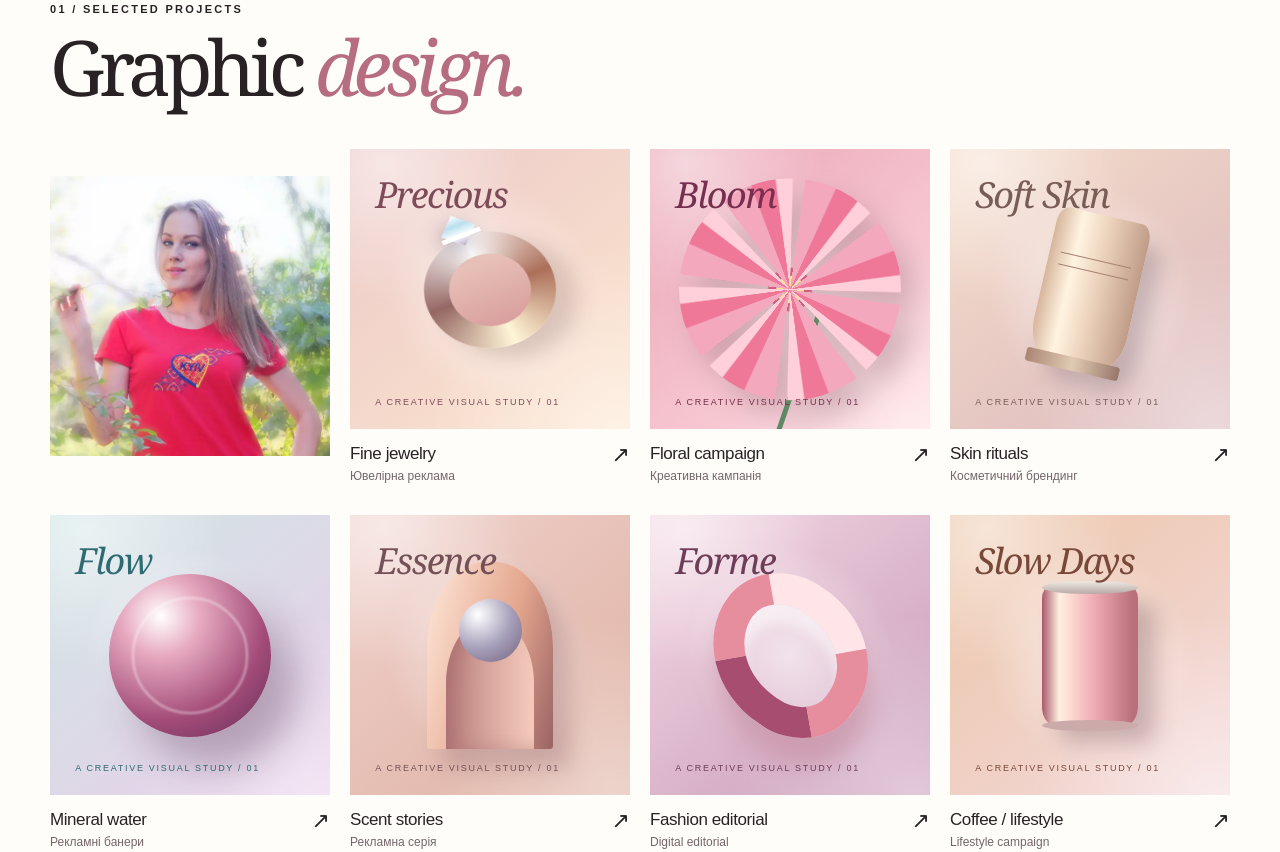
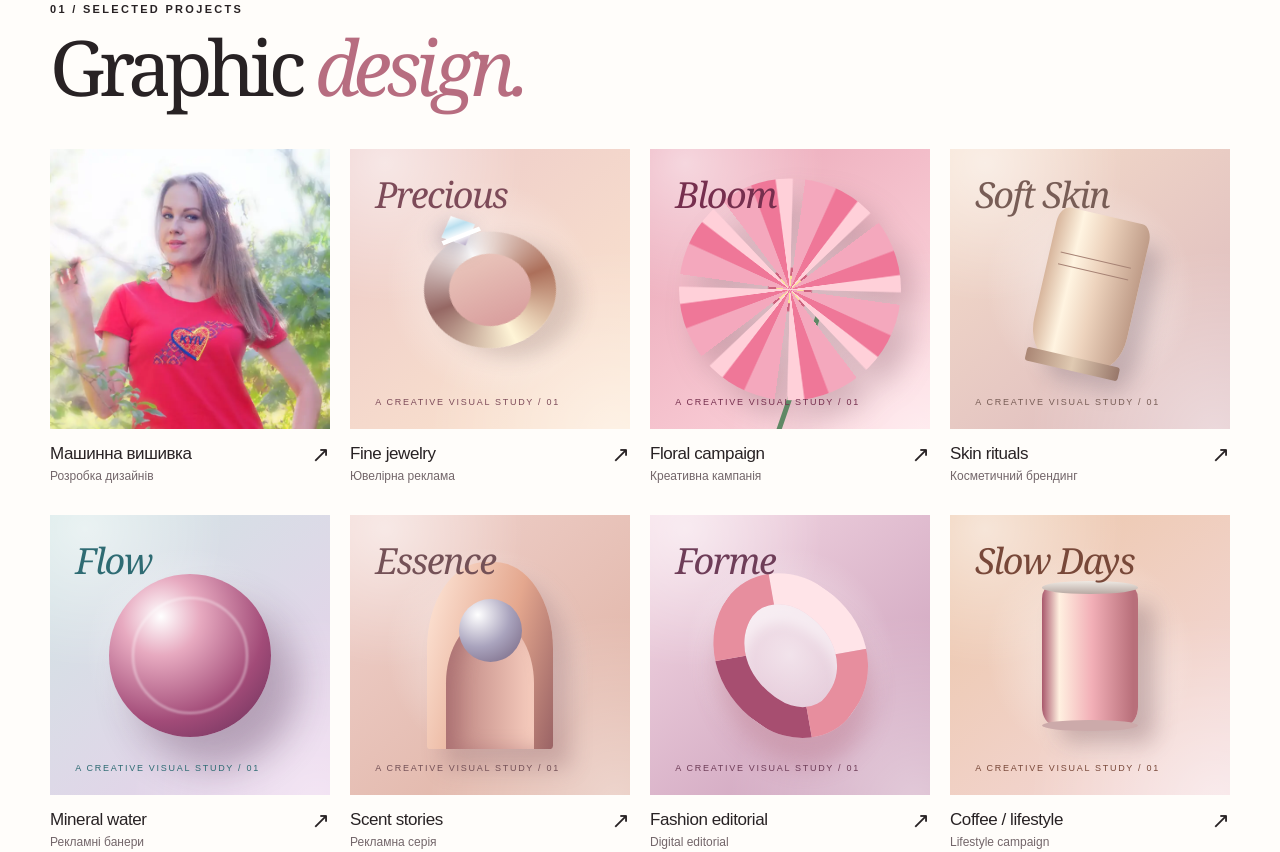
Before and after one commit to oksakvitka-boop/my-portfolio_oksakoval, a plain HTML site: page index.html in a window 1280 px wide. Shown: the part 730-1582 px from the top of the page. Drawn offline with Linux system fonts and the light colour scheme.

Commit message:
Align first graphic project card and add machine embroidery title and design subtitle

```diff
--- a/index.html
+++ b/index.html
@@ -48,8 +48,8 @@
     .section-head h2 em{font-weight:400;color:#b76d80}
     .section-summary{max-width:310px;line-height:1.65;color:var(--muted);font-size:14px;margin:0 0 5px}
     .section-index{display:inline-block;margin-left:16px;vertical-align:top;font:12px Arial,sans-serif;letter-spacing:0}
-    .project-grid{display:grid;grid-template-columns:repeat(4,minmax(0,1fr));gap:32px 20px}
-    .project-card{padding:0;display:block;width:100%;text-align:left;border:0;background:none;color:inherit}
+    .project-grid{display:grid;grid-template-columns:repeat(4,minmax(0,1fr));gap:32px 20px;align-items:start}
+    .project-card{padding:0;display:block;width:100%;text-align:left;border:0;background:none;color:inherit;align-self:start}
     .art-wrap{overflow:hidden;position:relative;aspect-ratio:1/1.05;background:#f2c6cc}
     .project-card .art,.three-card .art,.gallery-card .art{transition:transform .7s cubic-bezier(.2,.7,.2,1)}
     .project-card .art-wrap{aspect-ratio:1}
@@ -263,7 +263,7 @@
     /* ЗМІНА ВМІСТУ: у майбутньому тут будуть реальні роботи та посилання на файли.
        Усі поточні композиції — оригінальні CSS-макети, жодних запозичених зображень. */
     const projects=[
-      {name:"Машинна вишивка",category:"",label:"",type:"photo",image:"assets/machine-embroidery.webp",hideCaption:true,gallery:["assets/embroidery-gallery-01.webp","assets/embroidery-gallery-02.webp","assets/embroidery-gallery-03.webp","assets/embroidery-gallery-04.webp","assets/embroidery-gallery-05.webp"]},
+      {name:"Машинна вишивка",category:"Розробка дизайнів",label:"",type:"photo",image:"assets/machine-embroidery.webp",hideCaption:false,gallery:["assets/embroidery-gallery-01.webp","assets/embroidery-gallery-02.webp","assets/embroidery-gallery-03.webp","assets/embroidery-gallery-04.webp","assets/embroidery-gallery-05.webp"]},
       {name:"Fine jewelry",category:"Ювелірна реклама",label:"Precious",type:"ring",a:"#ecc9c8",b:"#fce6cf",text:"#7d4b59"},
       {name:"Floral campaign",category:"Креативна кампанія",label:"Bloom",type:"flower",a:"#e9a4b5",b:"#ffdce2",text:"#762f4e"},
       {name:"Skin rituals",category:"Косметичний брендинг",label:"Soft Skin",type:"tube",a:"#f5ddca",b:"#dbb8bd",text:"#785d56"},
```
